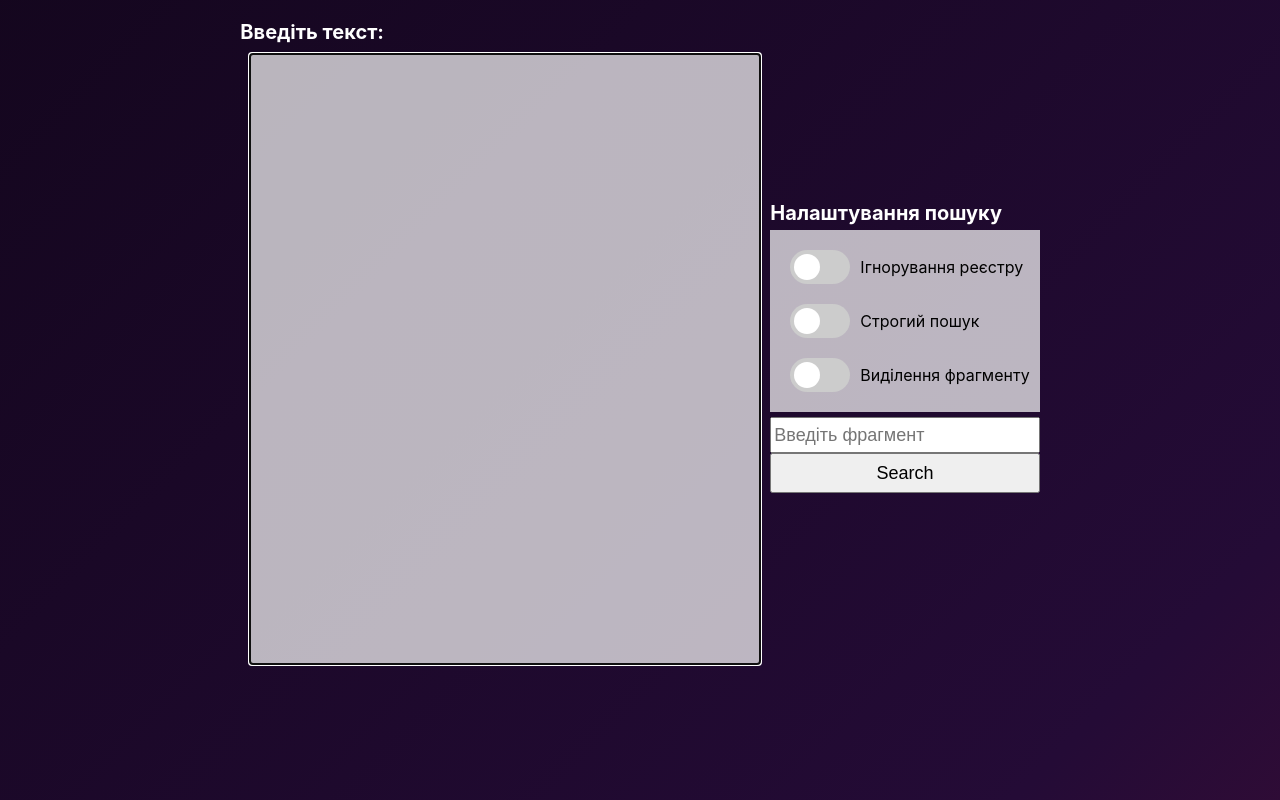
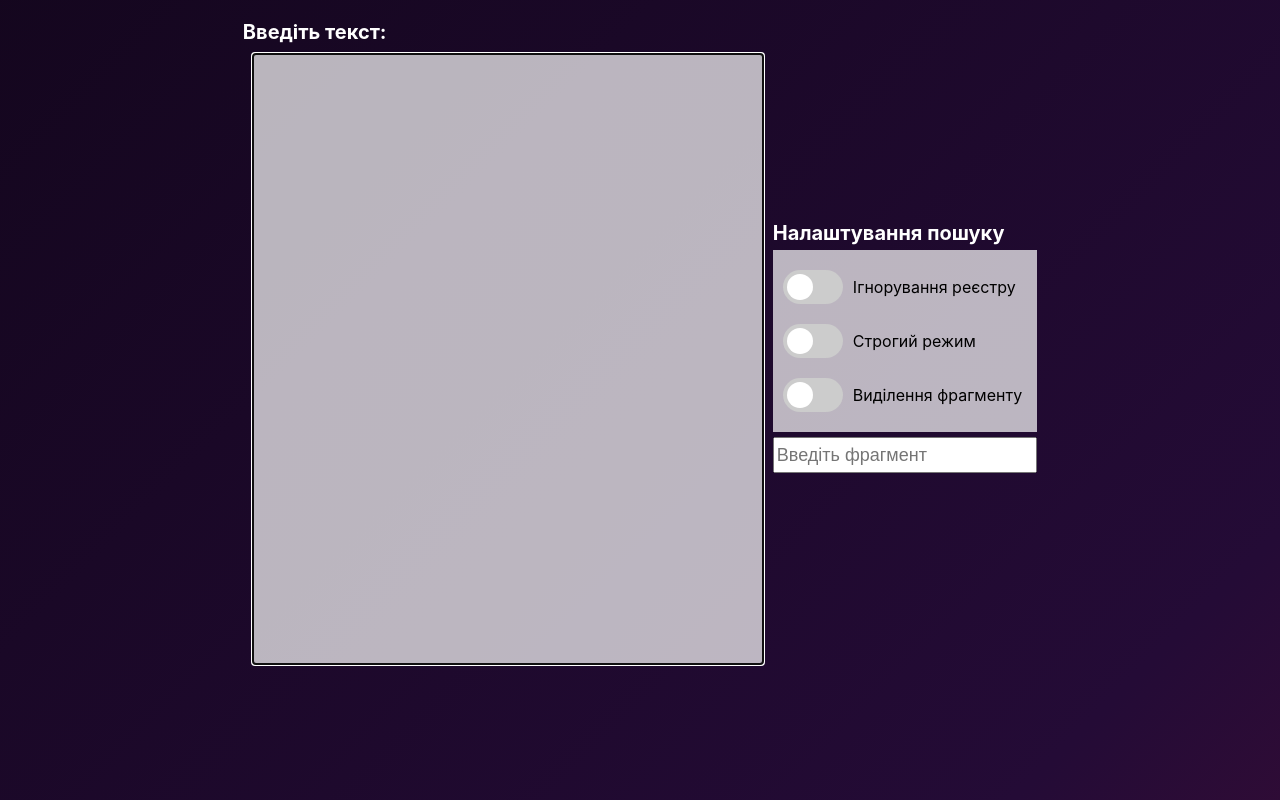
Before and after one commit to Stanislav-Vyhnan/coursework, a React (Create React App) app: page / in a window 1280 px wide. Built offline with nearby package versions, Linux system fonts and the light colour scheme.

Commit message:
Done 2 buttons

```diff
--- /dev/null
+++ b/src/components/Button/index.css
@@ -0,0 +1,65 @@
+.btn {
+    display: flex;
+    align-items: center;
+}
+/* The switch - the box around the slider */
+.switch {
+    position: relative;
+    display: inline-block;
+    width: 60px;
+    height: 34px;
+    margin: 10px;
+}
+
+/* Hide default HTML checkbox */
+.switch input {
+    display: none;
+}
+
+/* The slider */
+.slider {
+    position: absolute;
+    cursor: pointer;
+    top: 0;
+    left: 0;
+    right: 0;
+    bottom: 0;
+    background-color: #ccc;
+    -webkit-transition: 0.4s;
+    transition: 0.4s;
+}
+
+.slider:before {
+    position: absolute;
+    content: '';
+    height: 26px;
+    width: 26px;
+    left: 4px;
+    bottom: 4px;
+    background-color: white;
+    -webkit-transition: 0.4s;
+    transition: 0.4s;
+}
+
+input:checked + .slider {
+    background-color: rgb(20, 165, 12);
+}
+
+input:focus + .slider {
+    box-shadow: 0 0 1px rgb(20, 165, 12);
+}
+
+input:checked + .slider:before {
+    -webkit-transform: translateX(26px);
+    -ms-transform: translateX(26px);
+    transform: translateX(26px);
+}
+
+/* Rounded sliders */
+.slider.round {
+    border-radius: 34px;
+}
+
+.slider.round:before {
+    border-radius: 50%;
+}
--- /dev/null
+++ b/src/components/Button/index.jsx
@@ -0,0 +1,14 @@
+import React from 'react';
+import './index.css';
+
+export default function Button({ btnRef, text, search }) {
+    return (
+        <div className="btn">
+            <label className="switch">
+                <input type="checkbox" ref={btnRef} onClick={search} />
+                <span className="slider round"></span>
+            </label>
+            <span>{text}</span>
+        </div>
+    );
+}
--- /dev/null
+++ b/src/components/Main/checkRef.js
@@ -0,0 +1,17 @@
+export default function checkRef(str, frag, ref) {
+    const copyStr = ref[0] ? str.toLowerCase() : str;
+    const copyFrag = ref[0] ? frag.toLowerCase() : frag;
+    if (ref[1]) {
+        const changeStr = copyStr
+            .replace(/([ ])/g, '|')
+            .replace(/([!.])/g, '|$1')
+            .split('|');
+        return includ(changeStr, copyFrag, str);
+    } else {
+        return includ(copyStr, copyFrag, str);
+    }
+}
+
+const includ = (el, frag, original) => {
+    return el.includes(frag) ? `<span>${original}</span>` : original;
+};
--- a/src/components/Main/index.css
+++ b/src/components/Main/index.css
@@ -19,108 +19,9 @@ main {
 
 .writeTxt span {
     color: rgb(255, 0, 0);
-    font-weight: 500;
 }
 
 b {
     font-size: 20px;
     color: white;
 }
-
-.serch {
-    display: flex;
-    flex-direction: column;
-}
-.serch b {
-    margin-bottom: 5px;
-}
-.serch input {
-    font-size: 18px;
-    height: 30px;
-    margin-top: 5px;
-}
-
-.serch button {
-    font-size: 18px;
-    height: 40px;
-    transition-duration: 0.4s;
-}
-
-.serch button:hover {
-    background-color: #555555;
-    color: white;
-    box-shadow: 0 12px 16px 0 rgba(0, 0, 0, 0.24),
-        0 17px 50px 0 rgba(0, 0, 0, 0.19);
-}
-
-.settings {
-    display: flex;
-    flex-direction: column;
-    background: rgba(255, 255, 255, 0.7);
-    padding: 10px;
-}
-.pin {
-    display: flex;
-    align-items: center;
-}
-/* The switch - the box around the slider */
-.switch {
-    position: relative;
-    display: inline-block;
-    width: 60px;
-    height: 34px;
-    margin: 10px;
-}
-
-/* Hide default HTML checkbox */
-.switch input {
-    display: none;
-}
-
-/* The slider */
-.slider {
-    position: absolute;
-    cursor: pointer;
-    top: 0;
-    left: 0;
-    right: 0;
-    bottom: 0;
-    background-color: #ccc;
-    -webkit-transition: 0.4s;
-    transition: 0.4s;
-}
-
-.slider:before {
-    position: absolute;
-    content: '';
-    height: 26px;
-    width: 26px;
-    left: 4px;
-    bottom: 4px;
-    background-color: white;
-    -webkit-transition: 0.4s;
-    transition: 0.4s;
-}
-
-input:checked + .slider {
-    background-color: rgb(20, 165, 12);
-}
-
-input:focus + .slider {
-    box-shadow: 0 0 1px rgb(20, 165, 12);
-}
-
-input:checked + .slider:before {
-    -webkit-transform: translateX(26px);
-    -ms-transform: translateX(26px);
-    transform: translateX(26px);
-}
-
-/* Rounded sliders */
-.slider.round {
-    border-radius: 34px;
-}
-
-.slider.round:before {
-    border-radius: 50%;
-}
--- a/src/components/Main/index.jsx
+++ b/src/components/Main/index.jsx
@@ -1,26 +1,29 @@
 import React, { useRef, useEffect } from 'react';
 import './index.css';
-import Result from '../Result';
+import checkRef from './checkRef';
+import SettingsSearch from '../SettingsSearch';
 
 export default function WriteTxt() {
     const textRef = useRef(null);
     const fragmentRef = useRef(null);
-    const regRef = useRef(null);
-    const strictRef = useRef(null);
-    const selFragmRef = useRef(null);
-    // regRef.current.checked,
-    // strictRef.current.checked,
-    // selFragmRef.current.checked;
+    const regRef = useRef(false);
+    const strictRef = useRef(false);
+    const selFragmRef = useRef(false);
+
     useEffect(() => textRef.current.focus());
-
     const search = () => {
         const textSplited = textRef.current.textContent
-            .replace(/([.?!])\s*(?=[A-ZА-Я])/g, '$1|')
+            .replace(/([.?!])\s*(?=[A-ZА-ЯІ])/g, '$1|')
             .split('|');
+        console.log(textSplited);
         const fragment = fragmentRef.current.value;
-        const result = textSplited.map((el) =>
-            el.includes(fragment) ? `<span>${el}</span>` : el
-        );
+        const result = textSplited.map((el) => {
+            return checkRef(el, fragment, [
+                regRef.current.checked,
+                strictRef.current.checked,
+                selFragmRef.current.checked,
+            ]);
+        });
         textRef.current.innerHTML = result.join(' ');
     };
 
@@ -37,34 +40,16 @@ export default function WriteTxt() {
             </div>
             <div className="serch">
                 <b>Налаштування пошуку</b>
-                <div className="settings">
-                    <div className="pin">
-                        <label className="switch">
-                            <input type="checkbox" ref={regRef} />
-                            <span className="slider round"></span>
-                        </label>
-                        <span>Ігнорування реєстру</span>
-                    </div>
-                    <div className="pin">
-                        <label className="switch">
-                            <input type="checkbox" ref={strictRef} />
-                            <span className="slider round"></span>
-                        </label>
-                        <span>Строгий пошук</span>
-                    </div>
-                    <div className="pin">
-                        <label className="switch">
-                            <input type="checkbox" ref={selFragmRef} />
-                            <span className="slider round"></span>
-                        </label>
-                        <span>Виділення фрагменту</span>
-                    </div>
-                </div>
-                <input placeholder="Введіть фрагмент" ref={fragmentRef} />
+                <SettingsSearch
+                    {...{ regRef, strictRef, selFragmRef, search }}
+                />
+                <input
+                    placeholder="Введіть фрагмент"
+                    ref={fragmentRef}
+                    onChange={search}
+                />
                 <button onClick={search}>Search</button>
             </div>
-
-            <Result />
         </main>
     );
 }
--- a/src/components/Result/index.css
+++ /dev/null
@@ -1,9 +0,0 @@
-.result {
-    width: 400px;
-    height: 500px;
-    opacity: 70%;
-    background: white;
-    margin: 20px;
-    padding: 5px;
-    display: none;
-}
--- a/src/components/Result/index.jsx
+++ /dev/null
@@ -1,5 +0,0 @@
-import React from 'react';
-import './index.css';
-export default function Result() {
-    return <div className="result"></div>;
-}
--- /dev/null
+++ b/src/components/SettingsSearch/index.css
@@ -0,0 +1,33 @@
+.serch {
+    display: flex;
+    flex-direction: column;
+}
+.serch b {
+    margin-bottom: 5px;
+}
+.serch input {
+    font-size: 18px;
+    height: 30px;
+    margin-top: 5px;
+}
+
+.serch button {
+    font-size: 18px;
+    height: 40px;
+    transition-duration: 0.4s;
+    display: none;
+}
+
+.serch button:hover {
+    background-color: #555555;
+    color: white;
+    box-shadow: 0 12px 16px 0 rgba(0, 0, 0, 0.24),
+        0 17px 50px 0 rgba(0, 0, 0, 0.19);
+}
+
+.settings {
+    display: flex;
+    flex-direction: column;
+    background: rgba(255, 255, 255, 0.7);
+    padding: 10px 15px 10px 0px;
+}
--- /dev/null
+++ b/src/components/SettingsSearch/index.jsx
@@ -0,0 +1,33 @@
+import React from 'react';
+import './index.css';
+import Button from '../Button';
+
+export default function SettingsSearch({
+    regRef,
+    strictRef,
+    selFragmRef,
+    search,
+}) {
+    const firstBtn = {
+        btnRef: regRef,
+        text: 'Ігнорування реєстру',
+        search,
+    };
+    const secondBtn = {
+        btnRef: strictRef,
+        text: 'Строгий режим',
+        search,
+    };
+    const ThirdBtn = {
+        btnRef: selFragmRef,
+        text: 'Виділення фрагменту',
+        search,
+    };
+    return (
+        <div className="settings">
+            <Button {...firstBtn} />
+            <Button {...secondBtn} />
+            <Button {...ThirdBtn} />
+        </div>
+    );
+}
```
